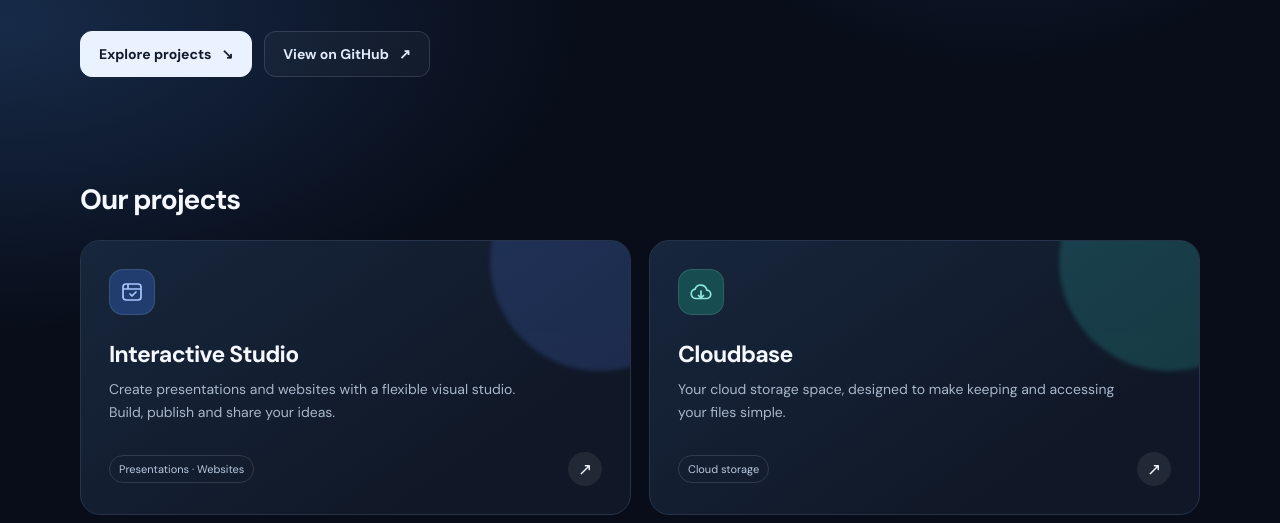
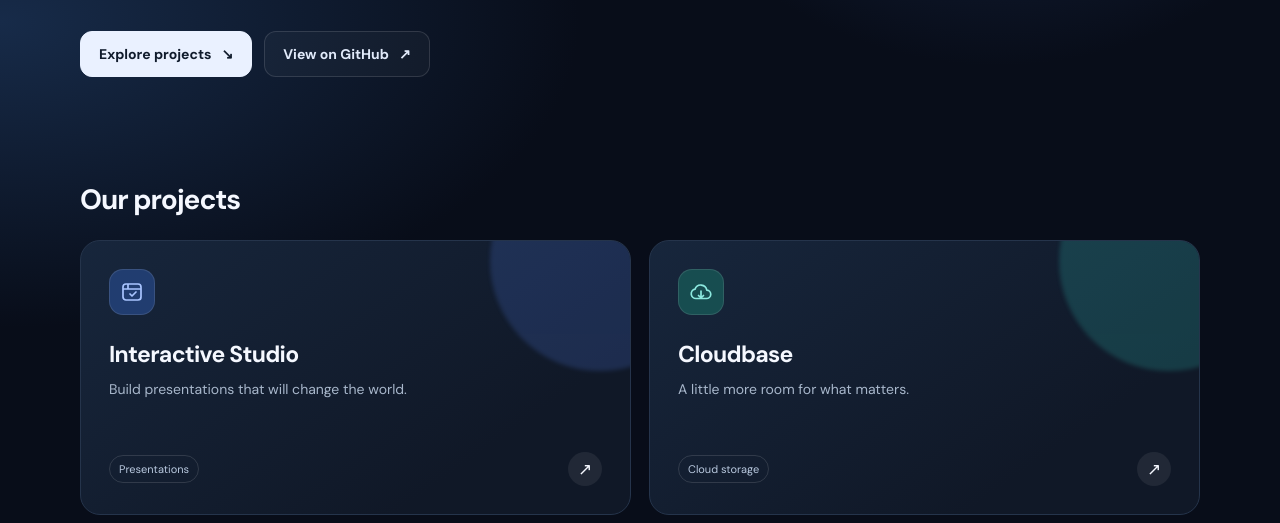
Before and after one commit to AquaTheCanary/convexllc, a plain HTML site: page index.html in a window 1280 px wide. Shown: the part 429-952 px from the top of the page. Drawn offline with Linux system fonts and the light colour scheme.

Commit message:
Revise project descriptions in index.html
Updated project descriptions for Interactive Studio and Cloudbase.

```diff
--- a/index.html
+++ b/index.html
@@ -43,11 +43,11 @@ h1{font-size:clamp(48px,8vw,86px);line-height:.99;letter-spacing:-5px;margin:28p
 <div class="grid">
 <a class="project" href="https://interactivestudio.abrdns.com" style="--glow:#527ee8;--iconbg:#213d70">
 <div class="icon"><svg viewBox="0 0 24 24" fill="none"><rect x="3" y="4" width="18" height="16" rx="3" stroke="#a9c5ff" stroke-width="1.7"/><path d="M3 9h18M8 4v5" stroke="#a9c5ff" stroke-width="1.7"/><path d="m10 14 2 2 4-4" stroke="#a9c5ff" stroke-width="1.7" stroke-linecap="round" stroke-linejoin="round"/></svg></div>
-<h3>Interactive Studio</h3><p>Create presentations and websites with a flexible visual studio. Build, publish and share your ideas.</p><div class="projectfoot"><span class="tag">Presentations · Websites</span><span class="arrow">↗</span></div>
+<h3>Interactive Studio</h3><p>Build presentations that will change the world. </p><div class="projectfoot"><span class="tag">Presentations</span><span class="arrow">↗</span></div>
 </a>
 <a class="project" href="https://cloudbase.abrdns.com" style="--glow:#32c8bd;--iconbg:#174d50">
 <div class="icon"><svg viewBox="0 0 24 24" fill="none"><path d="M7.2 18.5h10.1a4.2 4.2 0 0 0 .5-8.4A6.1 6.1 0 0 0 6 9.2a4.7 4.7 0 0 0 1.2 9.3Z" stroke="#8ce9df" stroke-width="1.7" stroke-linecap="round" stroke-linejoin="round"/><path d="M12 11v7m-2.5-2.5L12 18l2.5-2.5" stroke="#8ce9df" stroke-width="1.7" stroke-linecap="round" stroke-linejoin="round"/></svg></div>
-<h3>Cloudbase</h3><p>Your cloud storage space, designed to make keeping and accessing your files simple.</p><div class="projectfoot"><span class="tag">Cloud storage</span><span class="arrow">↗</span></div>
+<h3>Cloudbase</h3><p>A little more room for what matters. </p><div class="projectfoot"><span class="tag">Cloud storage</span><span class="arrow">↗</span></div>
 </a>
 </div>
 </section>
```
